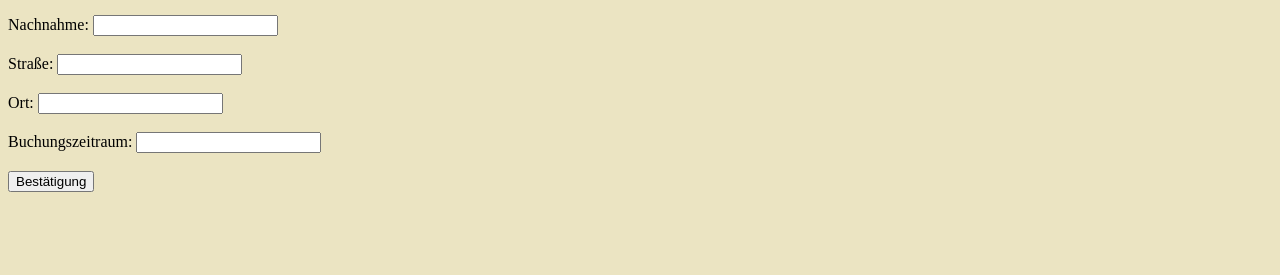
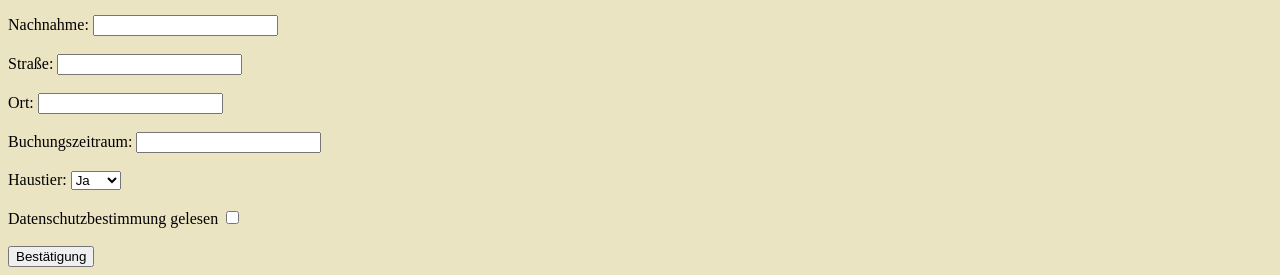
Before and after one commit to JOBO1205/Ferienwohnung-Flex, a website: page kontakt.html in a window 1280 px wide. Shown: the part 687-962 px from the top of the page. Before the commit the page ends 887 px from the top, so only its background shows below. Drawn offline with Linux system fonts and the light colour scheme.

Commit message:
add Haustier

```diff
--- a/kontakt.html
+++ b/kontakt.html
@@ -44,6 +44,13 @@
   <input type="text" id="lname" name="lname"><br><br>
   <label for="lname">Buchungszeitraum:</label>
   <input type="text" id="lname" name="lname"><br><br>
+  <label for="Haustier">Haustier:</label>
+  <select name="Haustier" id="Haustier">
+    <option value="Ja">Ja</option>
+    <option value="Nein">Nein</option>
+  </select><br><br>
+  <label for="">Datenschutzbestimmung gelesen</label>
+  <input type="checkbox" /><br /><br />
   <input type="submit" value="Bestätigung">
 </form>
 
--- a/styles.css
+++ b/styles.css
@@ -23,7 +23,7 @@ h2 {
 }
 
 div.center {
-  position: absolute;
+  position: center;
 }
 
 div.relative {
```
